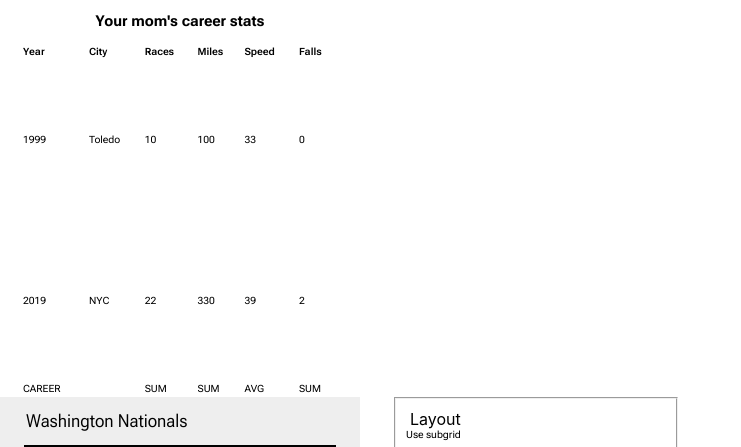
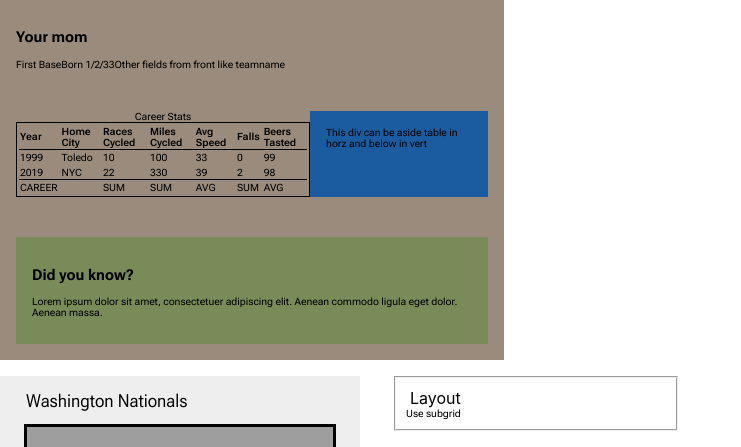
Before and after one commit to jeremybatesDC/vueGridBaseballCard, a Vue app: page / in a window 1280 px wide. Shown: the top 447 px of the page, without its empty margins (0-741 px from the left). Built offline with nearby package versions, Linux system fonts and the light colour scheme; grey boxes are pictures that could not be loaded.

Commit message:
designing card back

```diff
--- a/src/App.vue
+++ b/src/App.vue
@@ -18,6 +18,8 @@ export default {
   mounted: () => {
     //registerServiceWorker();
   },
+  //data
+  //should i move data into parent component? Yes, I think so.
 };
 </script>
 
--- a/src/components/CardBack.vue
+++ b/src/components/CardBack.vue
@@ -1,18 +1,30 @@
 <template>
   <article>
+    <header>
+      <h1 v-if="playerName">{{ playerName }}</h1>
+      <h1 v-else>Your mom</h1>
+      <ul>
+        <li>First Base</li>
+        <li>Born 1/2/33</li>
+        <li>Other fields from front like teamname</li>
+      </ul>
+    </header>
+    <section>
+      <!-- columns: min 2, max 6? -->
+      <!-- tbody rows: min 0 (leaving only tfoot totals), max 10? -->
       <table>
         <caption>
-        <h1 v-if="playerName">{{ playerName }}'s Career Stats</h1>
-        <h1 v-else>Your mom's career stats</h1>
+          Career Stats
         </caption>
         <thead>
           <tr>
             <th scope="col">Year</th>
-          <th scope="col">City</th>
-          <th scope="col">Races</th>
-          <th scope="col">Miles</th>
-          <th scope="col">Speed</th>
+            <th scope="col">Home City</th>
+            <th scope="col">Races Cycled</th>
+            <th scope="col">Miles Cycled</th>
+            <th scope="col">Avg Speed</th>
             <th scope="col">Falls</th>
+            <th scope="col">Beers Tasted</th>
           </tr>
         </thead>
         <tbody>
@@ -23,6 +35,7 @@
             <td>100</td>
             <td>33</td>
             <td>0</td>
+            <td>99</td>
           </tr>
           <tr>
             <td>2019</td>
@@ -31,6 +44,7 @@
             <td>330</td>
             <td>39</td>
             <td>2</td>
+            <td>98</td>
           </tr>
         </tbody>
         <tfoot>
@@ -41,9 +55,20 @@
             <td>SUM</td>
             <td>AVG</td>
             <td>SUM</td>
+            <td>AVG</td>
           </tr>
         </tfoot>
       </table>
+      <aside>This div can be aside table in horz and below in vert</aside>
+    </section>
+
+    <footer>
+      <h2>Did you know?</h2>
+      <p>
+        Lorem ipsum dolor sit amet, consectetuer adipiscing elit. Aenean commodo
+        ligula eget dolor. Aenean massa.
+      </p>
+    </footer>
   </article>
 </template>
 
@@ -55,18 +80,60 @@ export default {};
 // if can keep square stats table, will allow switch between vert and horz
 
 article {
-  max-width: 36rem;
+  display: flex;
+  flex-direction: column;
+  justify-content: space-between;
+  background: #9a8b7c;
+  max-width: 50.4rem;
+  height: 36rem;
+  margin-bottom: 1.6rem;
+  padding: 1.6rem;
+}
+
+header {
+  ul {
+    list-style: none;
+    margin: 0;
+    padding: 0;
+    li {
+      display: inline;
+    }
+  }
+}
+
+// set EXPLICIT font variation settings for the table
+section {
+  // if this part is restricted to vert width, then it'll definitely fit on horz
+  display: flex;
 }
 table {
   width: 100%;
-  max-width: 32rem;
+  //max-width: 32rem;
   margin: 0 auto;
-}
-tbody {
-  height: 32rem;
+  border: 1px solid #000000;
 }
 
+thead {
+  box-shadow: 0 1px #000000;
+}
 th {
   text-align: left;
 }
+
+tbody {
+  box-shadow: 0 1px #000000;
+}
+tfoot {
+  //box-shadow: 0 1px #000000;
+}
+
+aside {
+  background: #1a5c9f;
+  padding: 1.6rem;
+}
+
+footer {
+  background: #7a8b5a;
+  padding: 1.6rem;
+}
 </style>
```
Lines whose indentation alone changed are shown as unchanged.
